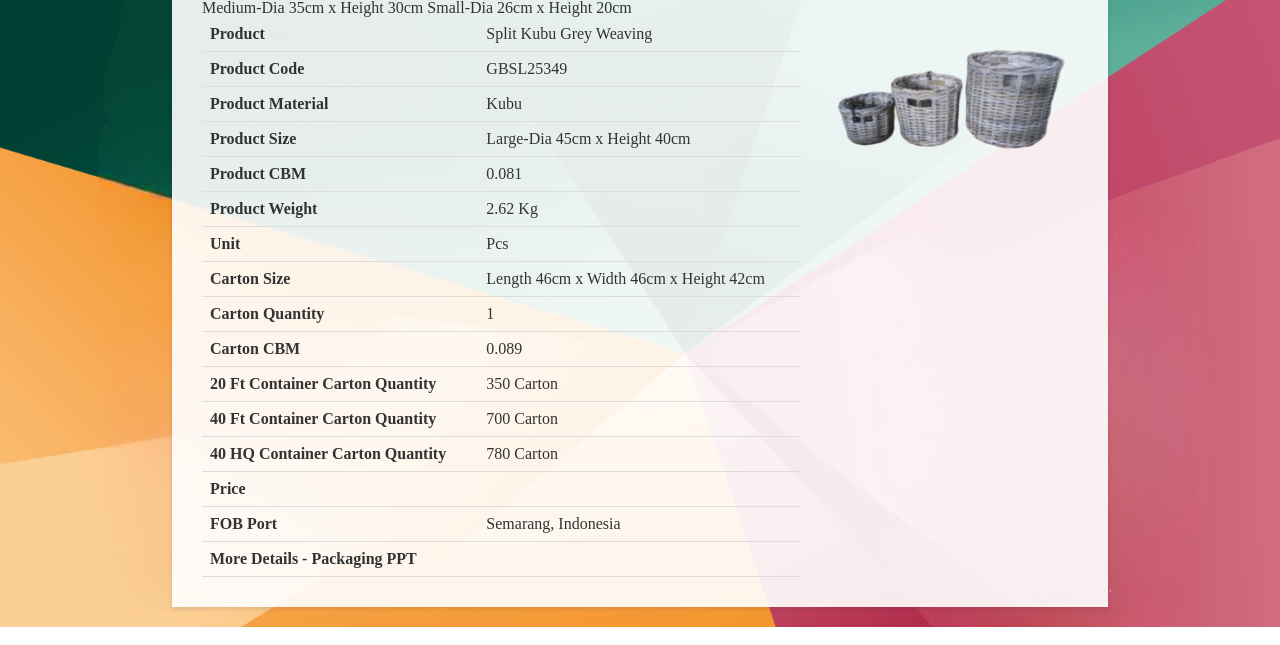
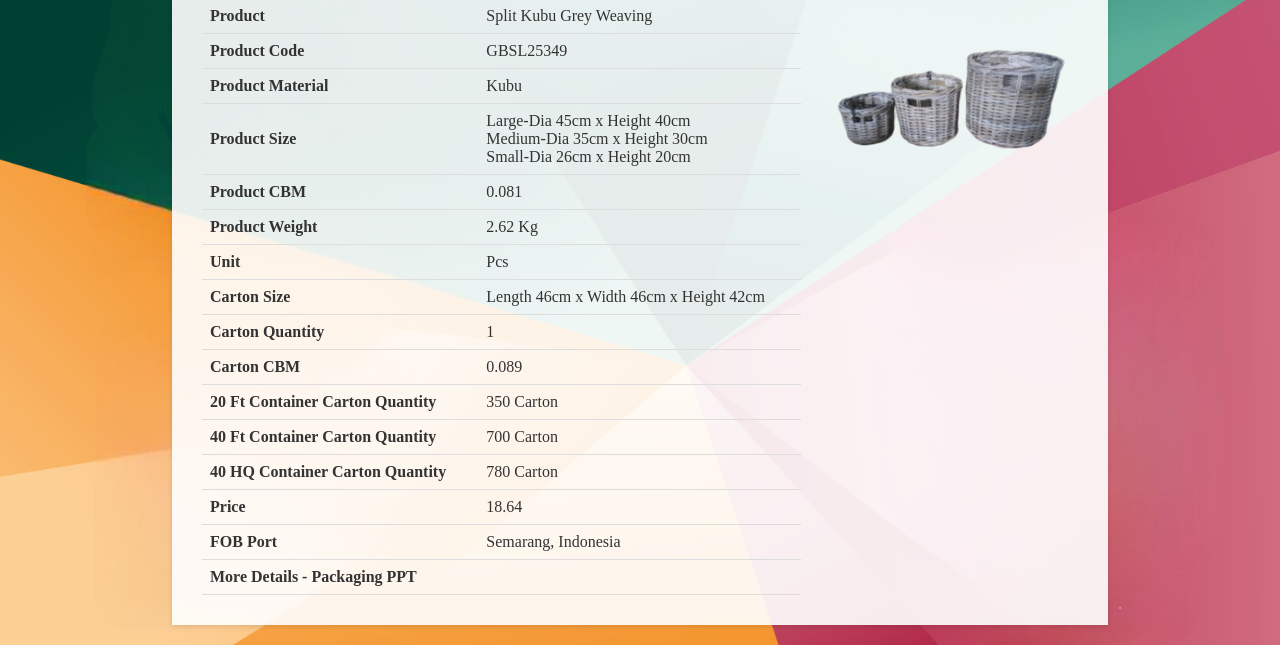
Before and after one commit to GBSLIT/GBSL25349, a plain HTML site: page index.html in a window 1280 px wide. Shown: the part 230-875 px from the top of the page. Drawn offline with Linux system fonts and the light colour scheme.

Commit message:
Update index.html

```diff
--- a/index.html
+++ b/index.html
@@ -149,8 +149,8 @@
                 </tr>
                 <tr>
                     <th>Product Size</th>
-                    <td>Large-Dia 45cm x Height 40cm</td>
-                        Medium-Dia 35cm x Height 30cm</td>
+                    <td>Large-Dia 45cm x Height 40cm</br>
+                        Medium-Dia 35cm x Height 30cm</br>
                         Small-Dia 26cm x Height 20cm</td>
                 </tr>
                 <tr>
@@ -191,7 +191,7 @@
                 </tr>
                 <tr>
                     <th>Price</th>
-                    <td></td>
+                    <td>18.64</td>
                 </tr>
                 <tr>
                     <th>FOB Port</th>
```
